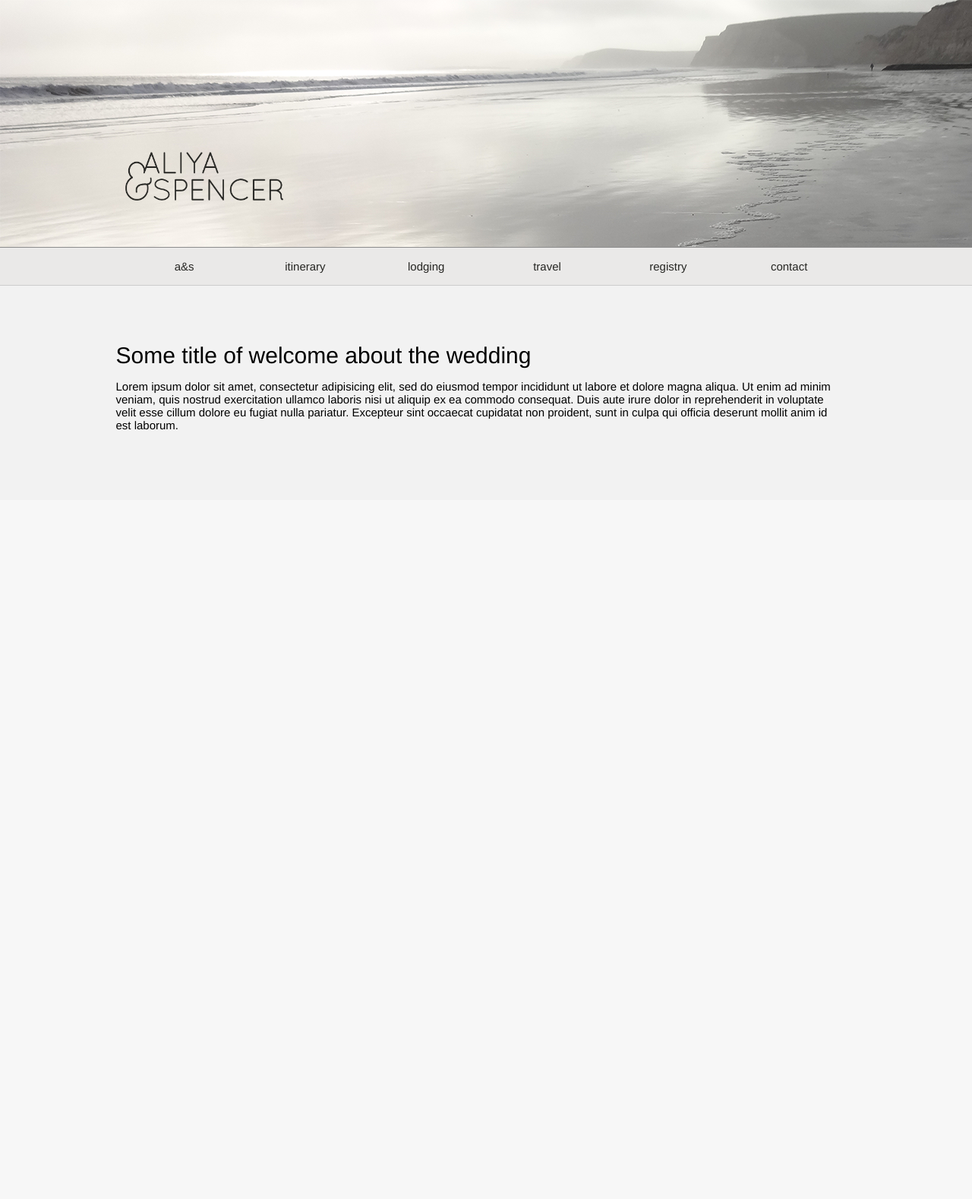
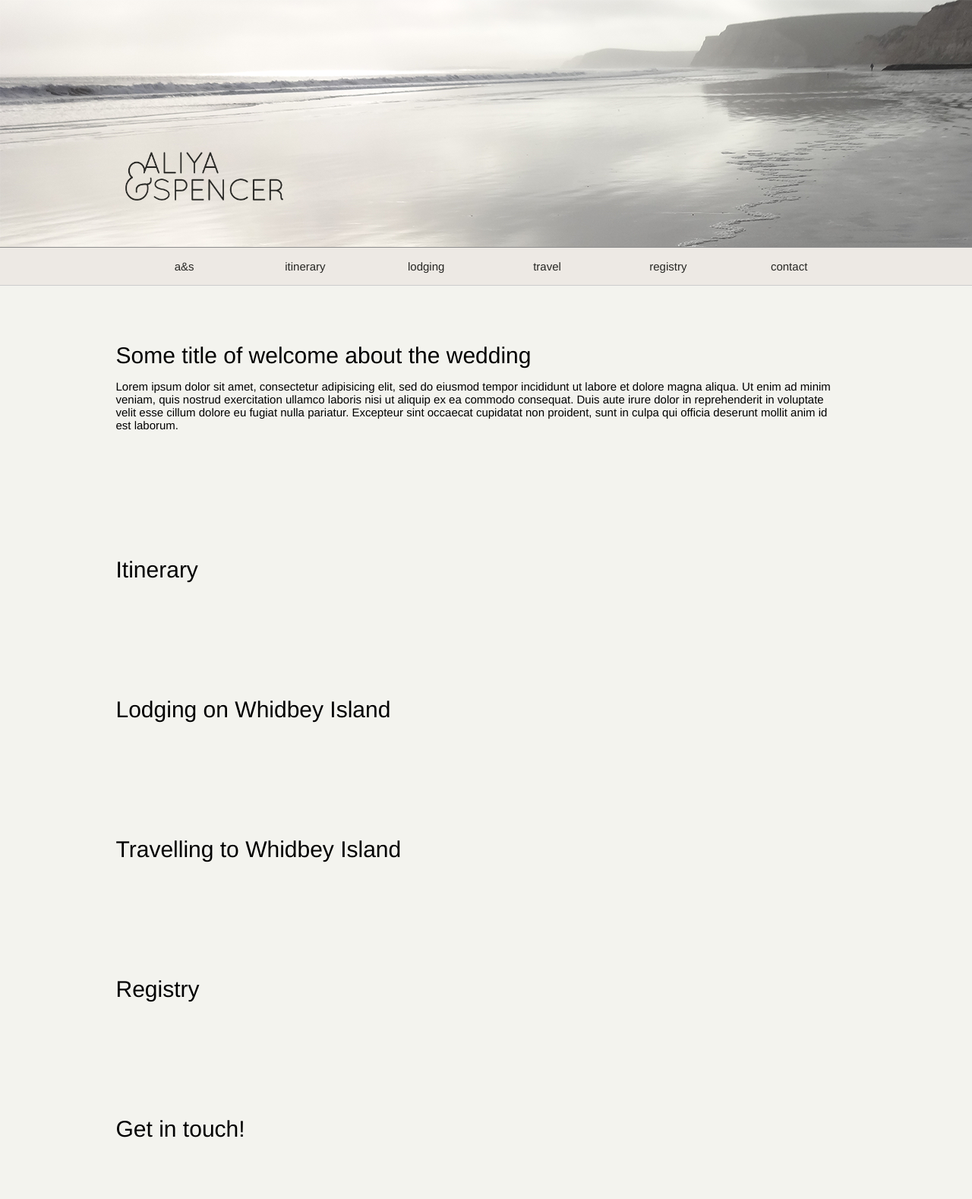
Before and after one commit to aliyanno/wedding-site, a Jekyll site: the page built from index.html, in a window 1280 px wide. Shown: the whole page at 76% size. Built offline with Jekyll 4.4.1, drawn with Linux system fonts in a browser that asks for light colours; Markdown is read by kramdown in place of the engine named in the settings; before the commit the page ends 900 px from its top, so only the background shows below that.

Commit message:
templates for content flow

```diff
--- /dev/null
+++ b/_includes/contact.html
@@ -0,0 +1 @@
+<h4>Get in touch!</h4>
--- /dev/null
+++ b/_includes/itinerary.html
@@ -0,0 +1 @@
+<h4>Itinerary</h4>
--- /dev/null
+++ b/_includes/lodging.html
@@ -0,0 +1 @@
+<h4>Lodging on Whidbey Island</h4>
--- /dev/null
+++ b/_includes/registry.html
@@ -0,0 +1 @@
+<h4>Registry</h4>
--- /dev/null
+++ b/_includes/travel.html
@@ -0,0 +1 @@
+<h4>Travelling to Whidbey Island</h4>
--- a/_layouts/default.html
+++ b/_layouts/default.html
@@ -25,12 +25,12 @@
         <div class="hero-nav">
           <div class="container">
             <ul class="nav-inline">
-              <li><a href="#">a&amps</a></li>
-              <li><a href="#">itinerary</a></li>
-              <li><a href="#">lodging</a></li>
-              <li><a href="#">travel</a></li>
-              <li><a href="#">registry</a></li>
-              <li><a href="#">contact</a></li>
+              <a href="#"><li>a&amps</li></a>
+              <a href="#"><li>itinerary</li></a>
+              <a href="#"><li>lodging</li></a>
+              <a href="#"><li>travel</li></a>
+              <a href="#"><li>registry</li></a>
+              <a href="#"><li>contact</li></a>
             </ul>
           </div>
         </div>
@@ -44,6 +44,45 @@
         </div>
       </div>
 
+      <div class="content itinerary">
+        <div class="container">
+
+        {% include itinerary.html %}
+
+        </div>
+      </div>
+
+      <div class="content lodging">
+        <div class="container">
+
+        {% include lodging.html %}
+
+        </div>
+      </div>
+
+      <div class="content travel">
+        <div class="container">
+
+        {% include travel.html %}
+
+        </div>
+      </div>
+
+      <div class="content registry">
+        <div class="container">
+
+        {% include registry.html %}
+
+        </div>
+      </div>
+
+      <div class="content contact">
+        <div class="container">
+
+        {% include contact.html %}
+
+        </div>
+      </div>
 
     </body>
 </html>
--- a/css/wedding.css
+++ b/css/wedding.css
@@ -1 +1 @@
-body{background:#f7f7f7;font-family:Helvetica;font-weight:300;font-size:15px}body h1,body h2,body h3,body h4,body h5,body h6{font-weight:300}body h1{font-size:48px}body h2{font-size:42px}body h3{font-size:36px}body h4{font-size:30px}body h5{font-size:24px}body h6{font-size:18px}body a,body a:hover,body a:active,body a:visited{color:#272724;text-decoration:none}.container{width:960px;margin:auto;text-align:left;padding-left:10px}.hero{width:100%}.hero .hero-img{width:100%;height:325px;background:url(../images/hero.png);background:cover;border-bottom:1px solid #8c8c8c}.hero .hero-img .container{padding-top:200px}.hero .hero-nav{width:100%;background:#eae9e8;position:relative;border-bottom:1px solid #ccc}.hero .hero-nav li{display:inline-block;width:14.28571429%;text-align:center;padding:16px 9px}.hero .hero-nav li:hover{background:#6bcd9c}.content{background:#f2f2f2}.content .container{padding:75px;padding-left:60px}
+body{background:#f7f7f4;font-family:Helvetica;font-weight:300;font-size:15px}body h1,body h2,body h3,body h4,body h5,body h6{font-weight:300}body h1{font-size:48px}body h2{font-size:42px}body h3{font-size:36px}body h4{font-size:30px}body h5{font-size:24px}body h6{font-size:18px}body a,body a:hover,body a:active,body a:visited{color:#272724;text-decoration:none}.container{width:960px;margin:auto;text-align:left;padding-left:10px}.hero{width:100%}.hero .hero-img{width:100%;height:325px;background:url(../images/hero.png);background:cover;border-bottom:1px solid #8c8c8c}.hero .hero-img .container{padding-top:200px}.hero .hero-nav{width:100%;background:#ede9e4;position:relative;border-bottom:1px solid #ccc}.hero .hero-nav li{display:inline-block;width:14.28571429%;text-align:center;padding:16px 9px}.hero .hero-nav li:hover{background:#6bcd9c}.content{background:#f3f3ee}.content .container{padding:75px;padding-left:60px}
--- a/css/wedding.less
+++ b/css/wedding.less
@@ -1,8 +1,9 @@
 //// Variables
 @accentGreen:		#6BCD9C;
-@background: 		#f7f7f7;
+@background: 		#f7f7f4;
 @borderGrey:		#8c8c8c;
 @textColor: 		#272724;
+@navBg:					#EDE9E4;
 
 @fontSize:			15px;
 
@@ -47,7 +48,7 @@ body {
 	}
 	.hero-nav {
 		width: 100%;
-		background: #EAE9E8;
+		background: @navBg;
 		position: relative;
 		border-bottom: 1px solid lighten(@borderGrey, 25%);
 		li {
```
